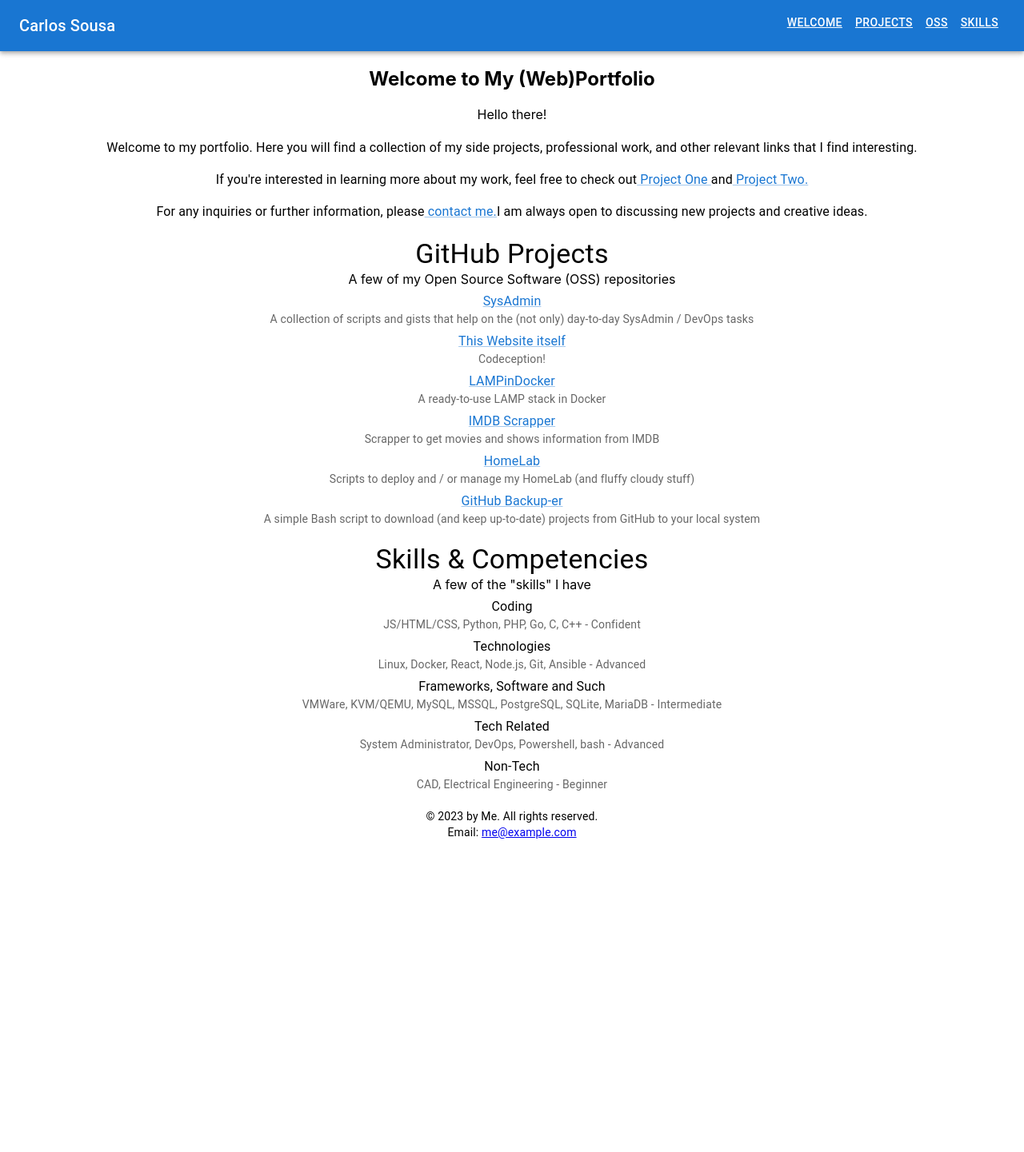
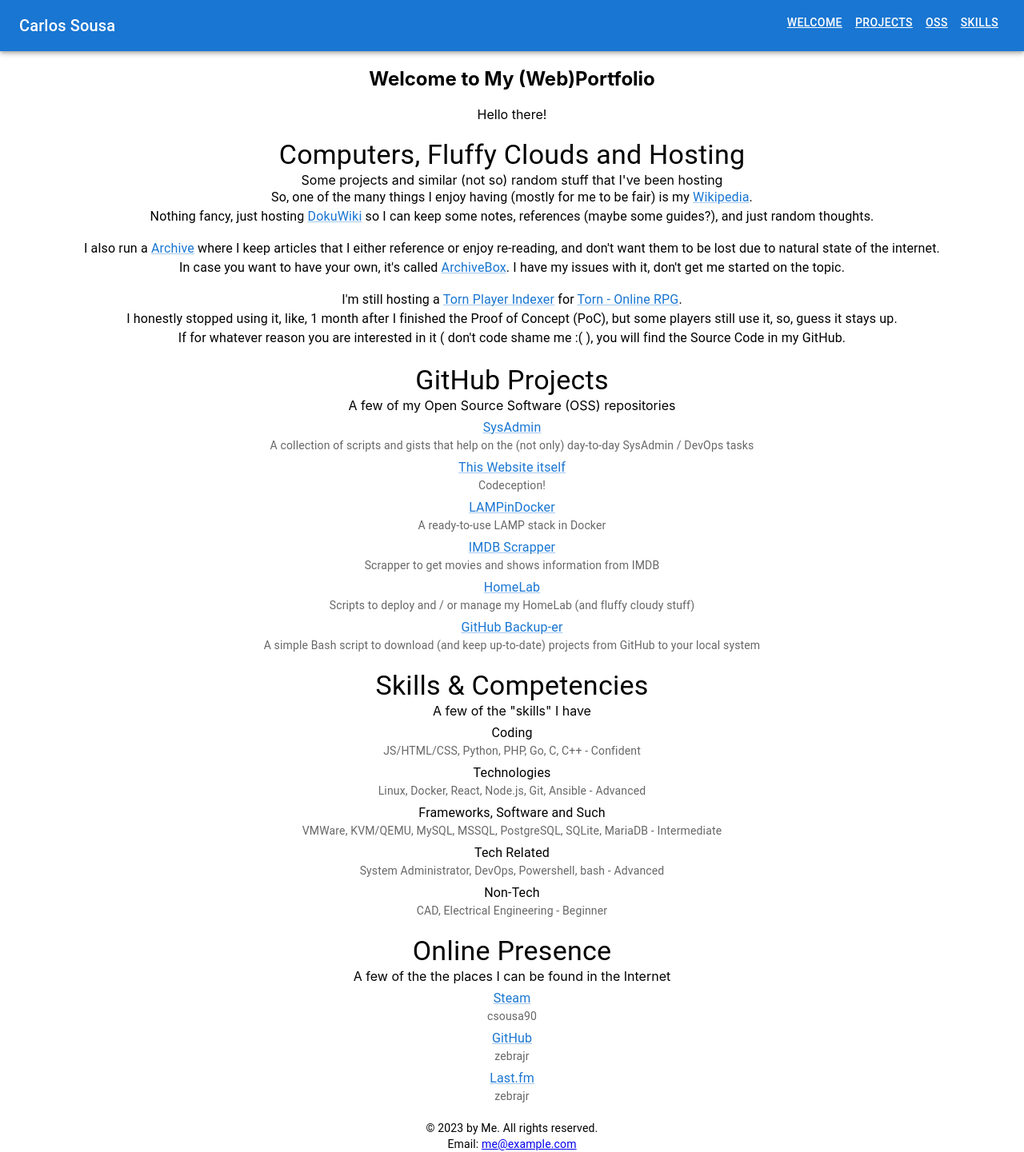
Before and after one commit to zebrajr/website, a React (Create React App) app in the folder frontend/: page / in a window 1280 px wide. Shown: the whole page at 80% size. Before the commit the page ends 1051 px from the top, so only its background shows below. Built offline with nearby package versions, Linux system fonts and the light colour scheme.

Commit message:
updated projects and pages

```diff
--- a/frontend/src/App.js
+++ b/frontend/src/App.js
@@ -5,6 +5,7 @@ import Navbar from './components/Navbar';
 import WelcomeText from './components/Welcome';
 import ProjectList from './components/ProjectList';
 import ProjectsText from './components/ProjectsText';
+import OnlinePresence from './components/OnlinePresence';
 import CompetenciesSkills from './components/Skills';
 import Footer from './components/Footer';
 
@@ -17,6 +18,7 @@ function App() {
                 <ProjectsText />
                 <ProjectList />
                 <CompetenciesSkills />
+                <OnlinePresence />
             </main>
             <Footer />
         </div>
--- /dev/null
+++ b/frontend/src/components/OnlinePresence.js
@@ -0,0 +1,44 @@
+import React from 'react';
+import { List, ListItem, Typography, ListItemText, Link as MuiLink } from '@mui/material';
+
+const titleText = "Online Presence";
+const subTitleText = "A few of the the places I can be found in the Internet";
+const sectionID = 'onlinePresence';
+
+const onlineReferences = [
+    {
+        name: 'Steam',
+        username: 'csousa90',
+        url: 'https://steamcommunity.com/id/csousa90/'
+    },
+    {
+        name: 'GitHub',
+        username: 'zebrajr',
+        url: 'https://github.com/zebrajr/'
+    },
+    {
+        name: 'Last.fm',
+        username: 'zebrajr',
+        url: 'https://www.last.fm/user/zebrajr'
+    }
+];
+
+function OnlinePresence() {
+    return (
+        <div style={{ margin: '20px' }}>
+            <section id={ sectionID }>
+                <Typography variant="h4">{ titleText }</Typography>
+                <Typography variant="h9">{ subTitleText }</Typography>
+
+                {onlineReferences.map((newReference, index) => (
+                    <ListItemText
+                        primary={<MuiLink href={newReference.url} target="_blank">{newReference.name}</MuiLink>}
+                        secondary={newReference.username ? newReference.username : ''}
+                    />
+                ))}
+            </section>
+        </div>
+    );
+}
+
+export default OnlinePresence;
--- a/frontend/src/components/ProjectsText.js
+++ b/frontend/src/components/ProjectsText.js
@@ -1,26 +1,48 @@
 import React from 'react';
 import { Typography, Link as MuiLink } from '@mui/material';
 
+const titleText = "Computers, Fluffy Clouds and Hosting";
+const subTitleText = "Some projects and similar (not so) random stuff that I've been hosting";
 const sectionID = 'projects';
+const wikipediaData = {
+    text: 'Wikipedia',
+    url: 'http://wiki.carlossousa.tech/',
+    sourceName: 'DokuWiki',
+    sourceURL: 'https://www.dokuwiki.org/'
+}
+
+const archiveData = {
+    text: 'Archive',
+    url: 'http://archive.carlossousa.tech/',
+    sourceName: 'ArchiveBox',
+    sourceURL: 'https://archivebox.io/'
+}
+
+const tornIndexerData = {
+    text: 'Torn Player Indexer',
+    url: 'http://torn.carlossousa.tech/',
+    sourceName: 'Torn - Online RPG',
+    sourceURL: 'https://www.torn.com/'
+}
 
 function ProjectsText() {
     return (
         <div style={{ margin: '20px' }}>
             <section id={ sectionID }>
+            <Typography variant="h4">{ titleText }</Typography>
+            <Typography variant="h9">{ subTitleText }</Typography>
             <Typography variant="body1" paragraph>
-                Welcome to my portfolio. Here you will find a collection of my side projects,
-                professional work, and other relevant links that I find interesting.
+                So, one of the many things I enjoy having (mostly for me to be fair) is my <MuiLink href={ wikipediaData.url } target="_blank">{ wikipediaData.text }</MuiLink>.
+                <br/>Nothing fancy, just hosting <MuiLink href={ wikipediaData.sourceURL } target="_blank">{ wikipediaData.sourceName }</MuiLink> so I can keep some notes, references (maybe some guides?), and just random thoughts.
             </Typography>
             <Typography variant="body1" paragraph>
-                If you're interested in learning more about my work, feel free to check out
-                <MuiLink href="http://example.com/project1" target="_blank"> Project One </MuiLink>
-                and
-                <MuiLink href="http://example.com/project2" target="_blank"> Project Two.</MuiLink>
+                I also run a <MuiLink href={ archiveData.url } target="_blank">{ archiveData.text }</MuiLink> where I keep articles that I either reference or enjoy re-reading, and don't want them to be lost due to natural state of the internet.
+                <br/>In case you want to have your own, it's called <MuiLink href={ archiveData.sourceURL } target="_blank">{ archiveData.sourceName }</MuiLink>. I have my issues with it, don't get me started on the topic.
             </Typography>
             <Typography variant="body1" paragraph>
-                For any inquiries or further information, please
-                <MuiLink href="mailto:me@example.com"> contact me.</MuiLink>
-                I am always open to discussing new projects and creative ideas.
+                I'm still hosting a <MuiLink href={ tornIndexerData.url } target="_blank">{ tornIndexerData.text }</MuiLink> for <MuiLink href={ tornIndexerData.sourceURL } target="_blank">{ tornIndexerData.sourceName }</MuiLink>.
+                <br/>I honestly stopped using it, like, 1 month after I finished the Proof of Concept (PoC), but some players still use it, so, guess it stays up.
+                <br/>If for whatever reason you are interested in it ( don't code shame me :( ), you will find the Source Code in my GitHub.
             </Typography>
             </section>
         </div>
--- a/frontend/src/components/Welcome.js
+++ b/frontend/src/components/Welcome.js
@@ -18,5 +18,4 @@ function WelcomeText(){
     )
 }
 
-
 export default WelcomeText;
```
